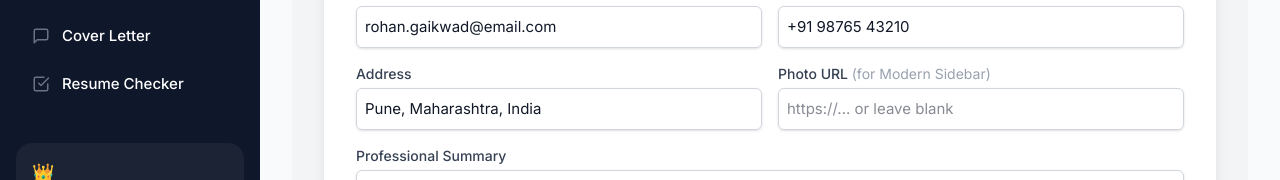
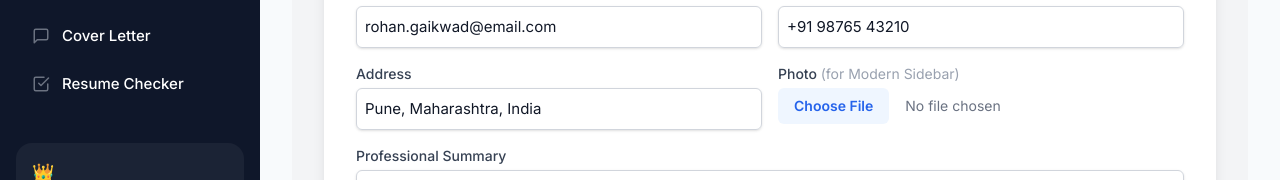
Before and after one commit to RRGaikwad/resumebuild-ts, a React (Vite) app: page /form in a window 1280 px wide. Shown: the part 380-560 px from the top of the page. Built offline with nearby package versions, Linux system fonts and the light colour scheme; no server answers; sample sign-in values are in the browser's storage.

Commit message:
fix: Device photo upload, template spacing issues, search bar results, and dashboard sync bug

```diff
--- a/src/components/FormFields/ProfileForm.tsx
+++ b/src/components/FormFields/ProfileForm.tsx
@@ -57,14 +57,33 @@ export function ProfileForm() {
           />
         </div>
         <div>
-          <label className="block text-sm font-medium text-gray-700">Photo URL <span className="text-gray-400 font-normal">(for Modern Sidebar)</span></label>
-          <input
-            type="text"
-            value={profile.photo ?? ""}
-            onChange={(e) => setProfile({ photo: e.target.value })}
-            className="mt-1 block w-full border border-gray-300 rounded-md shadow-sm p-2"
-            placeholder="https://... or leave blank"
-          />
+          <label className="block text-sm font-medium text-gray-700">Photo <span className="text-gray-400 font-normal">(for Modern Sidebar)</span></label>
+          <div className="mt-1 flex items-center gap-3">
+            <input
+              type="file"
+              accept="image/*"
+              onChange={(e) => {
+                const file = e.target.files?.[0];
+                if (file) {
+                  const reader = new FileReader();
+                  reader.onloadend = () => {
+                    setProfile({ photo: reader.result as string });
+                  };
+                  reader.readAsDataURL(file);
+                }
+              }}
+              className="block w-full text-sm text-gray-500 file:mr-4 file:py-2 file:px-4 file:rounded-md file:border-0 file:text-sm file:font-semibold file:bg-[#eff6ff] file:text-[#2563eb] hover:file:bg-[#dbeafe]"
+            />
+            {profile.photo && (
+              <button
+                type="button"
+                onClick={() => setProfile({ photo: "" })}
+                className="text-xs text-red-500 hover:text-red-700 font-medium"
+              >
+                Remove
+              </button>
+            )}
+          </div>
         </div>
         <div className="md:col-span-2">
           <label className="block text-sm font-medium text-gray-700">Professional Summary</label>
--- a/src/components/Layout/AppShell.tsx
+++ b/src/components/Layout/AppShell.tsx
@@ -155,6 +155,7 @@ export function AppShell({ children }: AppShellProps) {
                   { title: "Dashboard", path: "/", type: "Page" },
                   { title: "Browse Templates", path: "/templates", type: "Navigation" },
                   { title: "ATS Professional Template", path: "/templates", type: "Template" },
+                  { title: "Modern Sidebar Template", path: "/templates", type: "Template" },
                   { title: "Resume Editor", path: "/form", type: "Navigation" },
                 ];
 
--- a/src/components/templates/ModernSidebarTemplate.tsx
+++ b/src/components/templates/ModernSidebarTemplate.tsx
@@ -96,7 +96,7 @@ function SkillBar({ name, level }: { name: string; level: number }) {
   const pct = Math.min(100, Math.max(0, level));
   return (
     <div style={{ marginBottom: 7 }}>
-      <div style={{ display: "flex", justifyContent: "space-between", marginBottom: 3 }}>
+      <div style={{ display: "flex", justifyContent: "space-between", marginBottom: 5 }}>
         <span style={{ fontSize: 11, color: SIDEBAR_TEXT }}>{name}</span>
       </div>
       <div style={{ height: 4, borderRadius: 2, background: PROGRESS_BG, overflow: "hidden" }}>
@@ -259,7 +259,7 @@ export function ModernSidebarTemplate() {
               {languages.map((lang, i) => (
                 <div key={i}>
                   <div style={{ fontSize: 12, fontWeight: 600, color: SIDEBAR_TEXT }}>{lang.name}</div>
-                  <div style={{ fontSize: 10, color: SIDEBAR_MUTED, marginBottom: 2 }}>{lang.proficiency}</div>
+                  <div style={{ fontSize: 10, color: SIDEBAR_MUTED, marginBottom: 6 }}>{lang.proficiency}</div>
                   <DotRating level={lang.level} />
                 </div>
               ))}
@@ -278,11 +278,11 @@ export function ModernSidebarTemplate() {
                     width: 34, height: 34, borderRadius: "50%",
                     background: SIDEBAR_LABEL_BG,
                     display: "flex", alignItems: "center", justifyContent: "center",
-                    fontSize: 14, color: ACCENT_LIGHT,
+                    fontSize: 14, color: ACCENT_LIGHT, lineHeight: 1, paddingBottom: 2,
                   }}>
                     {getInterestIcon(interest)}
                   </div>
-                  <span style={{ fontSize: 9, color: SIDEBAR_MUTED, textAlign: "center" as const }}>{interest}</span>
+                  <span style={{ fontSize: 9, color: SIDEBAR_MUTED, textAlign: "center" as const, marginTop: 4 }}>{interest}</span>
                 </div>
               ))}
             </div>
--- a/src/pages/FormPage.tsx
+++ b/src/pages/FormPage.tsx
@@ -47,7 +47,7 @@ export function FormPage() {
         const atsScore = calculateAtsScore(state);
 
         // Prepare data to save, omitting functions and the resumeId itself
-        const { setProfile, setExperience, setEducation, setSkills, setCategorizedSkills, setProjects, setCertifications, setAchievements, setLanguages, setTemplate, setResumeId, reset, resumeId: currentId, ...saveData } = state as any;
+        const { setProfile, setExperience, setEducation, setSkills, setCategorizedSkills, setProjects, setCertifications, setAchievements, setLanguages, setTemplate, setResumeId, setInterests, reset, resumeId: currentId, ...saveData } = state as any;
 
         if (resumeId) {
           await updateResume(user.uid, resumeId, title, atsScore, saveData);
```
